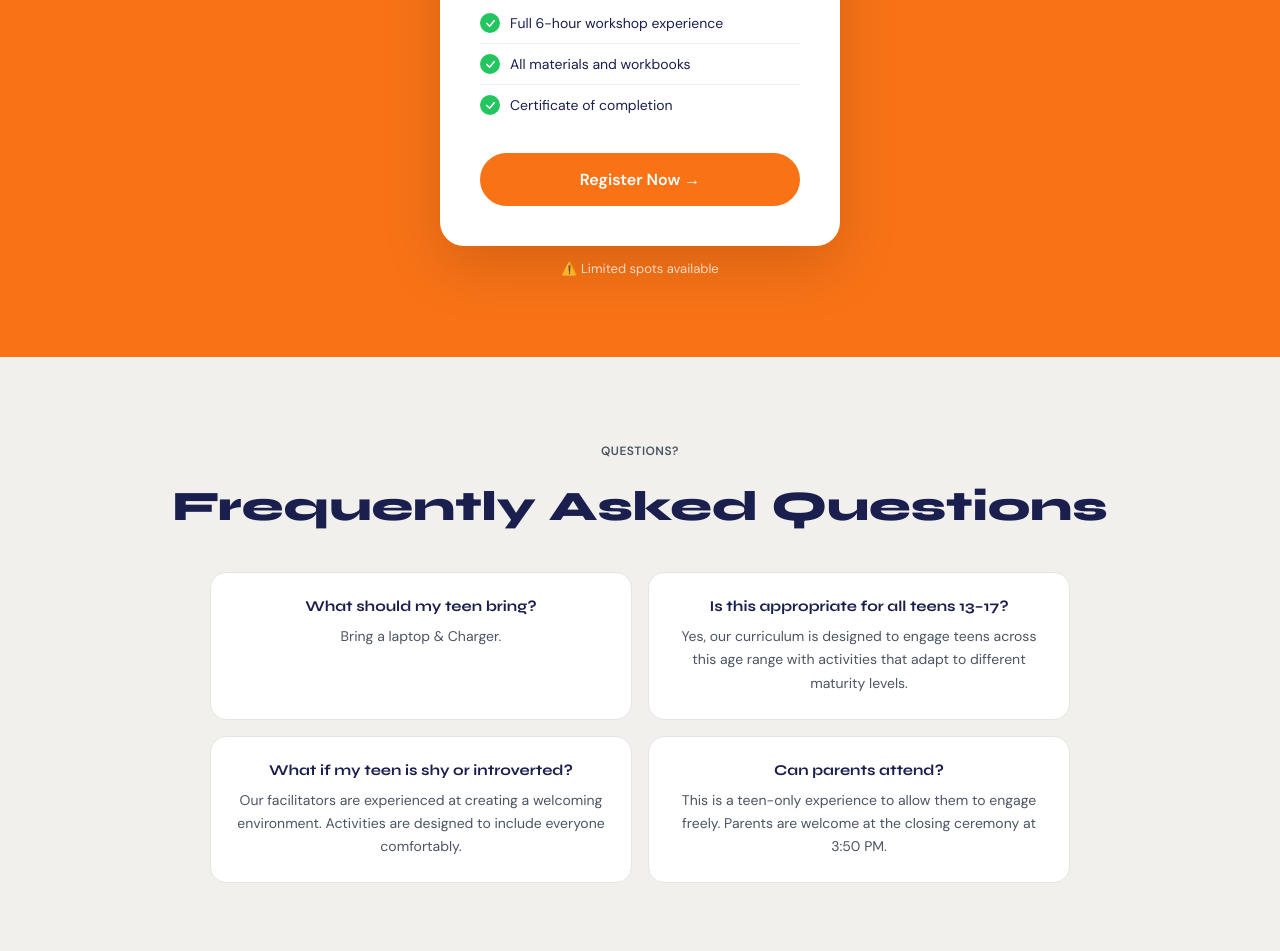
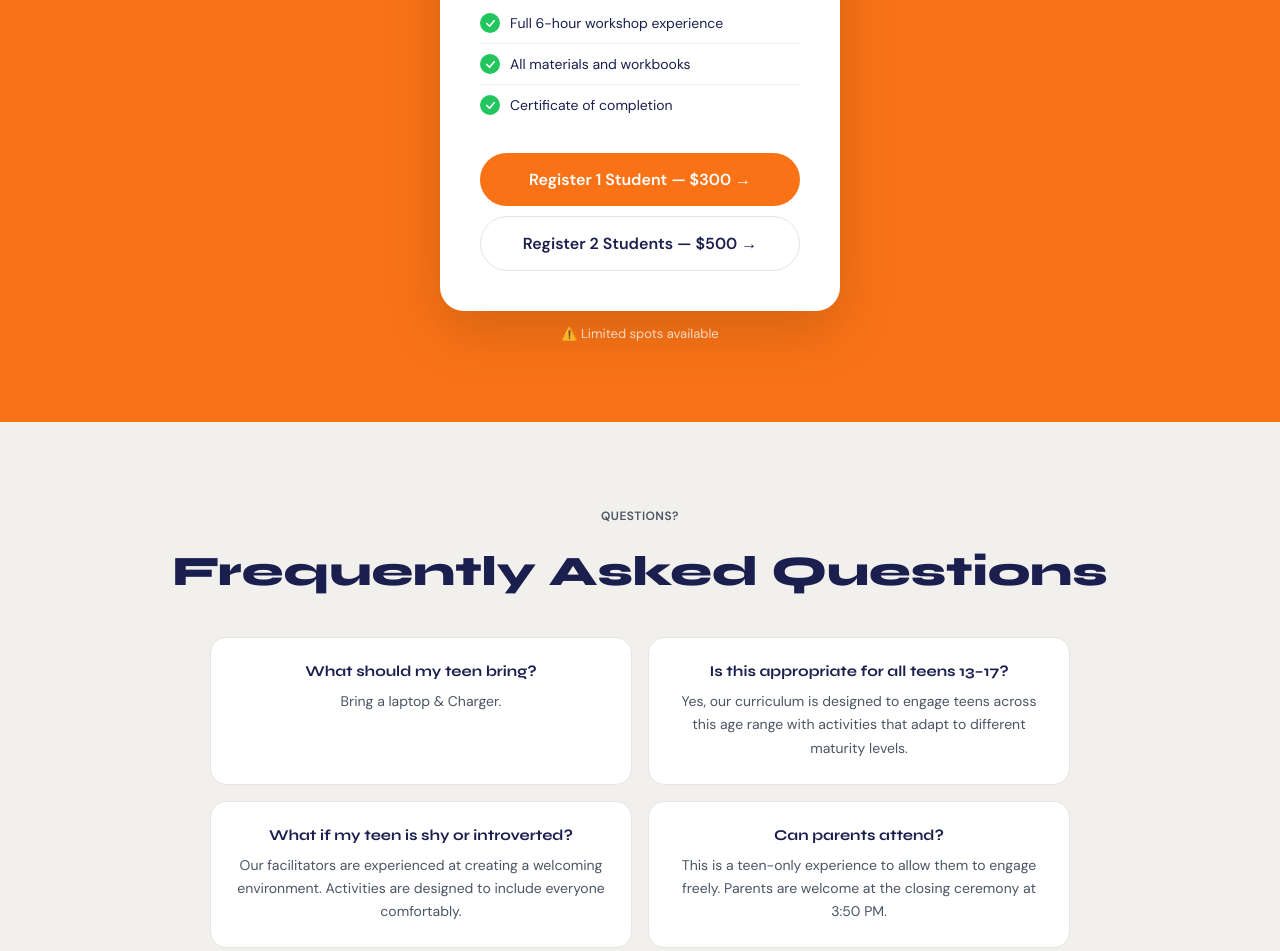
Before and after one commit to Mjons/YXO-World, a plain HTML site: page index.html in a window 1280 px wide. Shown: the part 4685-5636 px from the top of the page. Drawn offline with Linux system fonts and the light colour scheme.

Commit message:
Wire up Stripe registration links
Replace the REGISTRATION_URL_PENDING placeholders with the live payment
links (verified against Stripe: OpenExO Inc., $300.00 and $500.00 USD):

- Nav, hero, and mentor CTAs -> single-student link ($300)
- Pricing card -> both options:
  "Register 1 Student - $300" (primary) and
  "Register 2 Students - $500" (secondary, $250/student)

Both links are fixed-quantity, so there is no checkout path for 3+
students yet.

Co-Authored-By: Claude Opus 5 (1M context) <noreply@anthropic.com>

```diff
--- a/index.html
+++ b/index.html
@@ -1072,7 +1072,7 @@
         </span>
       </div>
       <a
-        href="REGISTRATION_URL_PENDING"
+        href="https://buy.stripe.com/bJe28r2ym9SBcfAbMicV20F"
         class="btn-primary"
         target="_blank"
         rel="noopener"
@@ -1152,7 +1152,7 @@
           </div>
         </div>
         <a
-          href="REGISTRATION_URL_PENDING"
+          href="https://buy.stripe.com/bJe28r2ym9SBcfAbMicV20F"
           class="btn-primary"
           target="_blank"
           rel="noopener"
@@ -1434,7 +1434,7 @@
               >👥 Full Team</a
             >
             <a
-              href="REGISTRATION_URL_PENDING"
+              href="https://buy.stripe.com/bJe28r2ym9SBcfAbMicV20F"
               target="_blank"
               rel="noopener"
               class="btn-primary"
@@ -1505,11 +1505,19 @@
           </li>
         </ul>
         <a
-          href="REGISTRATION_URL_PENDING"
+          href="https://buy.stripe.com/bJe28r2ym9SBcfAbMicV20F"
           target="_blank"
           rel="noopener"
           class="btn-primary pricing-cta"
-          >Register Now →</a
+          >Register 1 Student — $300 →</a
+        >
+        <a
+          href="https://buy.stripe.com/9B63cvdd03ud2F0cQmcV20G"
+          target="_blank"
+          rel="noopener"
+          class="btn-secondary pricing-cta"
+          style="margin-top: 10px"
+          >Register 2 Students — $500 →</a
         >
       </div>
       <p class="limited-note">⚠️ Limited spots available</p>
```
